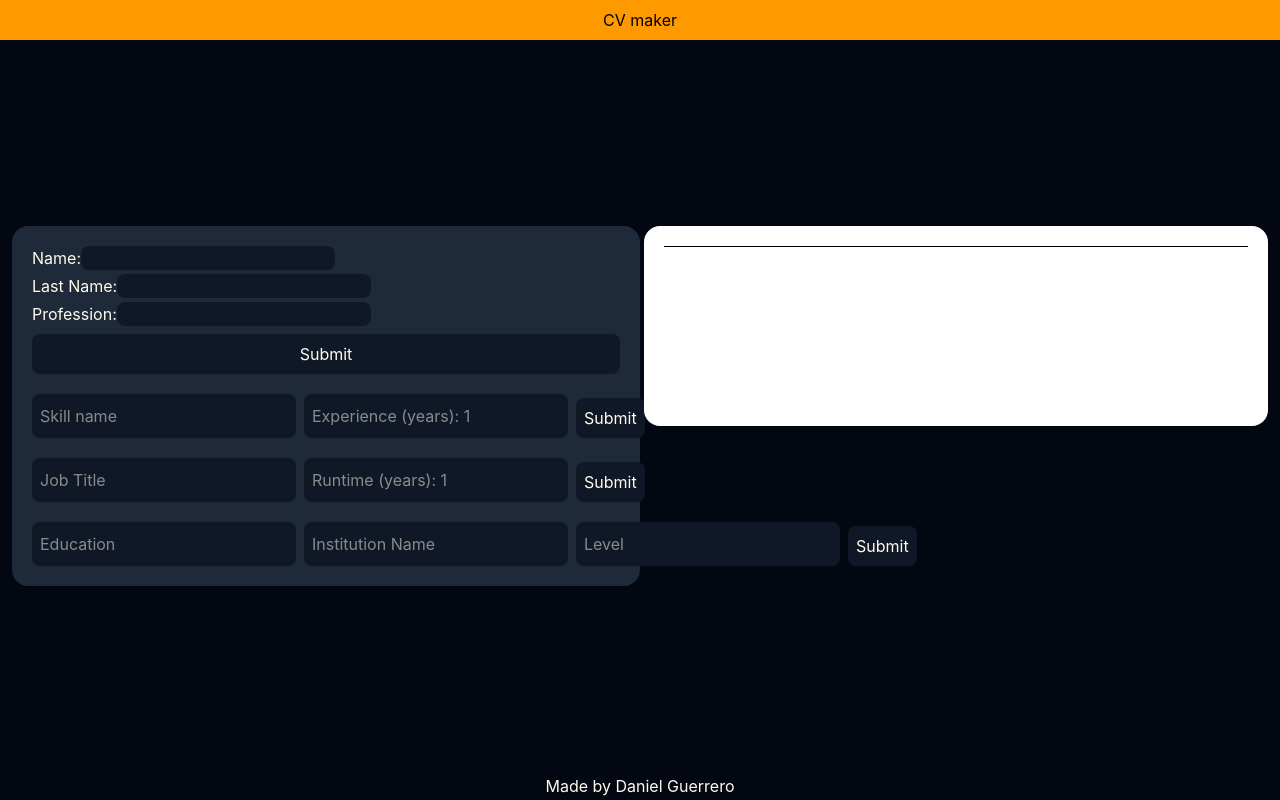
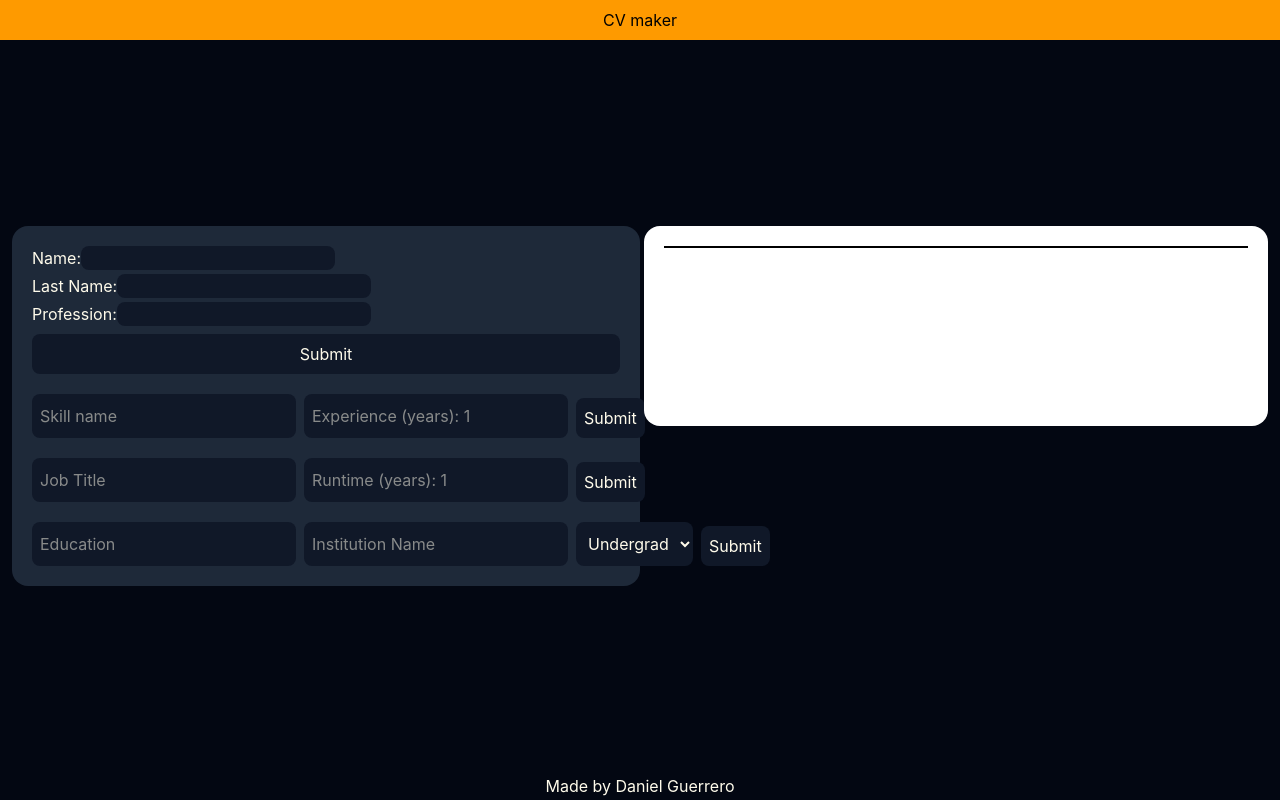
Before and after one commit to daniel-guerrero-dev/CV_app, a React (Vite) app: page / in a window 1280 px wide. Built offline with nearby package versions, Linux system fonts and the light colour scheme.

Commit message:
added education section and fixed App.tsx tsc errors

```diff
--- a/src/App.tsx
+++ b/src/App.tsx
@@ -1,4 +1,4 @@
-import { use, useRef, useState } from "react";
+import { useRef, useState } from "react";
 import { CVPreview } from "./components/CVPreview";
 import { FormBody } from "./components/FormBody";
 
@@ -15,13 +15,23 @@ interface JobInfo {
   jobName: string;
   jobExp: number;
 }
+interface EducationInfo {
+  titleName: string;
+  institutionName: string;
+  educationLevel: string;
+}
 
 export function App() {
+  //form states
   const [headerInfo, setHeaderInfo] = useState({});
-  const [skillList, setSkillList] = useState([]);
-  const [jobList, setJobList] = useState([]);
+  const [skillList, setSkillList] = useState<SkillInfo[]>([]);
+  const [jobList, setJobList] = useState<JobInfo[]>([]);
+  const [edList, setEdList] = useState<EducationInfo[]>([]);
+
+  //counter states
   const skillCounterRef = useRef(0);
   const jobCounterRef = useRef(0);
+  const edCounterRef = useRef(0);
 
   //Submit Functions
   function topSubmit(info: HeaderInfo) {
@@ -37,6 +47,11 @@ export function App() {
     skillCounterRef.current++;
     setJobList([...jobList, JobWithId]);
   }
+  function educationSubmit(education: EducationInfo) {
+    const EducationWithId = { ...education, id: edCounterRef.current };
+    edCounterRef.current++;
+    setEdList([...edList, EducationWithId]);
+  }
 
   return (
     <div className="flex flex-col justify-between h-screen">
@@ -50,11 +65,13 @@ export function App() {
           submitTop={topSubmit}
           submitSkill={skillSubmit}
           submitJob={jobSubmit}
+          submitEducation={educationSubmit}
         />
         <CVPreview
           HeaderInfo={headerInfo}
           SkillInfo={skillList}
           JobInfo={jobList}
+          EdInfo={edList}
         />
       </main>
       {/* Footer */}
--- a/src/components/CVPreview.tsx
+++ b/src/components/CVPreview.tsx
@@ -1,4 +1,4 @@
-export function CVPreview({ HeaderInfo, SkillInfo, JobInfo }) {
+export function CVPreview({ HeaderInfo, SkillInfo, JobInfo, EdInfo }) {
   return (
     <div className="p-5 bg-white w-1/2 h-50 rounded-2xl">
       <p>
@@ -24,6 +24,17 @@ export function CVPreview({ HeaderInfo, SkillInfo, JobInfo }) {
           );
         })}
       </ul>
+      <hr />
+      <ul>
+        {EdInfo.map((education) => {
+          return (
+            <li key={education.id}>
+              {education.titleName} | {education.institutionName} |{" "}
+              {education.educationLevel}
+            </li>
+          );
+        })}
+      </ul>
     </div>
   );
 }
--- a/src/components/Form/Education.tsx
+++ b/src/components/Form/Education.tsx
@@ -1,9 +1,20 @@
-export function Education() {
+import { useRef } from "react";
+
+export function Education({ onEducationSubmit }) {
+  const titleRef = useRef<HTMLInputElement>(null);
+  const institutionNameRef = useRef<HTMLInputElement>(null);
+  const edLevel = useRef<HTMLSelectElement>(null);
   return (
     <div>
       <form
-        onSubmit={() => {
-          event?.preventDefault();
+        onSubmit={(event) => {
+          event.preventDefault();
+          const education = {
+            titleName: titleRef.current.value ?? "",
+            institutionName: institutionNameRef.current.value ?? "",
+            educationLevel: edLevel.current.value ?? "",
+          };
+          onEducationSubmit(education);
         }}
         className="flex gap-2"
       >
@@ -11,6 +22,7 @@ export function Education() {
           type="text"
           name="educationTitle"
           id="educationTitle"
+          ref={titleRef}
           className="bg-gray-900 rounded-lg p-2"
           placeholder="Education"
         />
@@ -18,16 +30,20 @@ export function Education() {
           type="text"
           name="institutionName"
           id="institutionName"
+          ref={institutionNameRef}
           className="bg-gray-900 rounded-lg p-2"
           placeholder="Institution Name"
         />
-        <input
-          type="number"
+        <select
           name="educationLevel"
           id="educationLevel"
+          ref={edLevel}
           className="bg-gray-900 rounded-lg p-2"
-          placeholder="Level"
-        />
+        >
+          <option value="Undergrad">Undergrad</option>
+          <option value="Postgrad">Postgrad</option>
+          <option value="N/A">N/A</option>
+        </select>
         <button
           className="bg-gray-900 rounded-lg p-2 mt-1 cursor-pointer hover:bg-gray-600 transition-colors"
           type="submit"
--- a/src/components/FormBody.tsx
+++ b/src/components/FormBody.tsx
@@ -1,10 +1,14 @@
 import { Education } from "./Form/Education";
 import { Jobs } from "./Form/Jobs";
-import { Languages } from "./Form/Languages";
 import { Skills } from "./Form/Skills";
 import { Top } from "./Form/Top";
 
-export function FormBody({ submitTop, submitSkill, submitJob }) {
+export function FormBody({
+  submitTop,
+  submitSkill,
+  submitJob,
+  submitEducation,
+}) {
   return (
     <div className="flex flex-col p-5 bg-gray-800 w-1/2 h-full rounded-2xl text-amber-50 gap-5">
       {/* Top section, contains name and Last name, aswell as profession title */}
@@ -14,7 +18,7 @@ export function FormBody({ submitTop, submitSkill, submitJob }) {
       {/* Jobs Section */}
       <Jobs onJobSubmit={submitJob} />
       {/* Eduction Section */}
-      <Education />
+      <Education onEducationSubmit={submitEducation} />
     </div>
   );
 }
```
